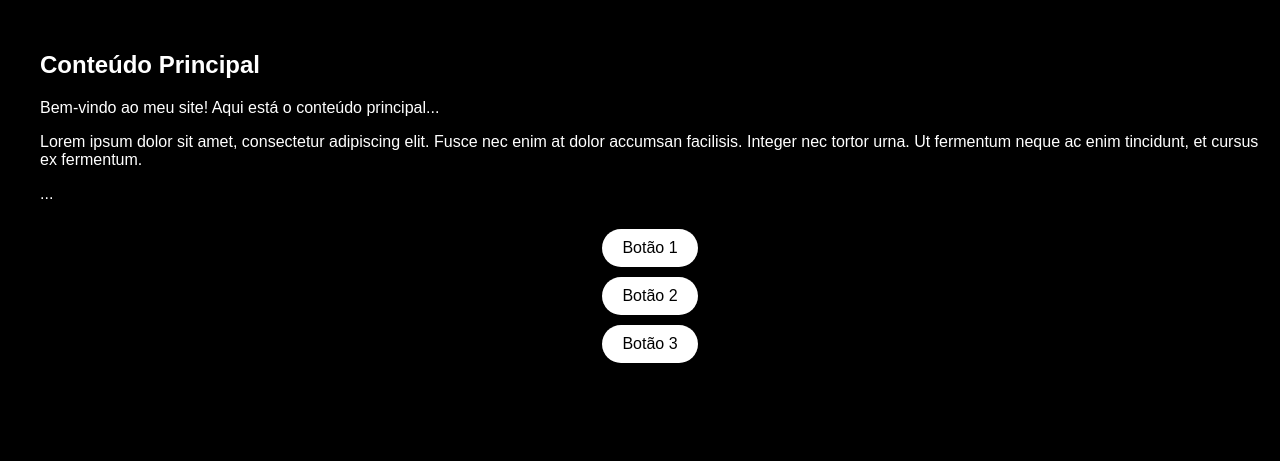
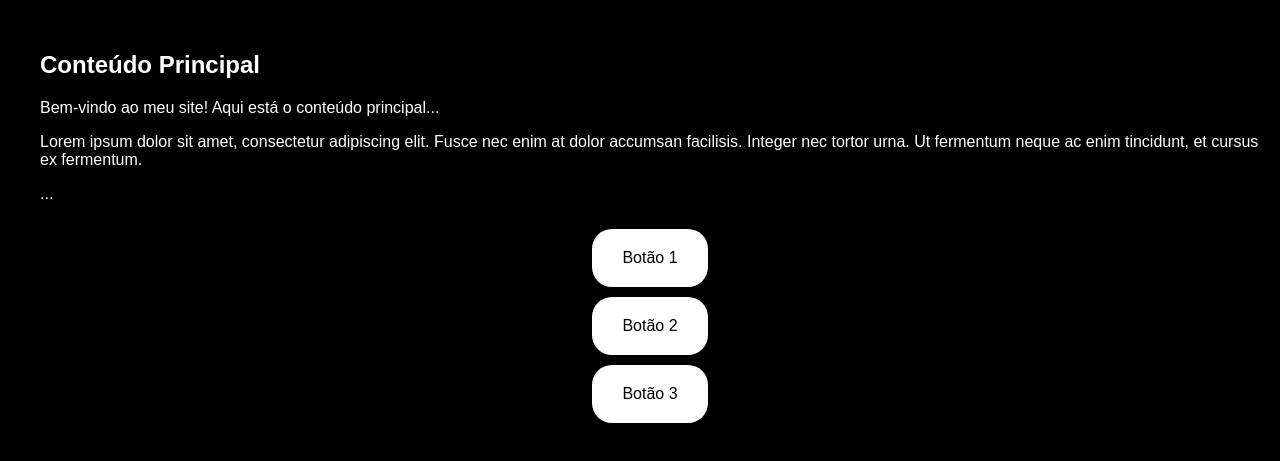
Before and after one commit to dalatilacerda/linkmonetizado, a plain HTML site: page index.html in a window 1280 px wide. Shown: the part 89-550 px from the top of the page. Drawn offline with Linux system fonts and the light colour scheme.

Commit message:
Update index.html

```diff
--- a/index.html
+++ b/index.html
@@ -65,7 +65,7 @@
     background-color: #ffffff; /* branco */
     color: #000000; /* preto */
     border: none;
-    padding: 10px 20px;
+    padding: 20px 30px;
     margin-top: 10px;
     font-size: 16px;
     cursor: pointer;
```
